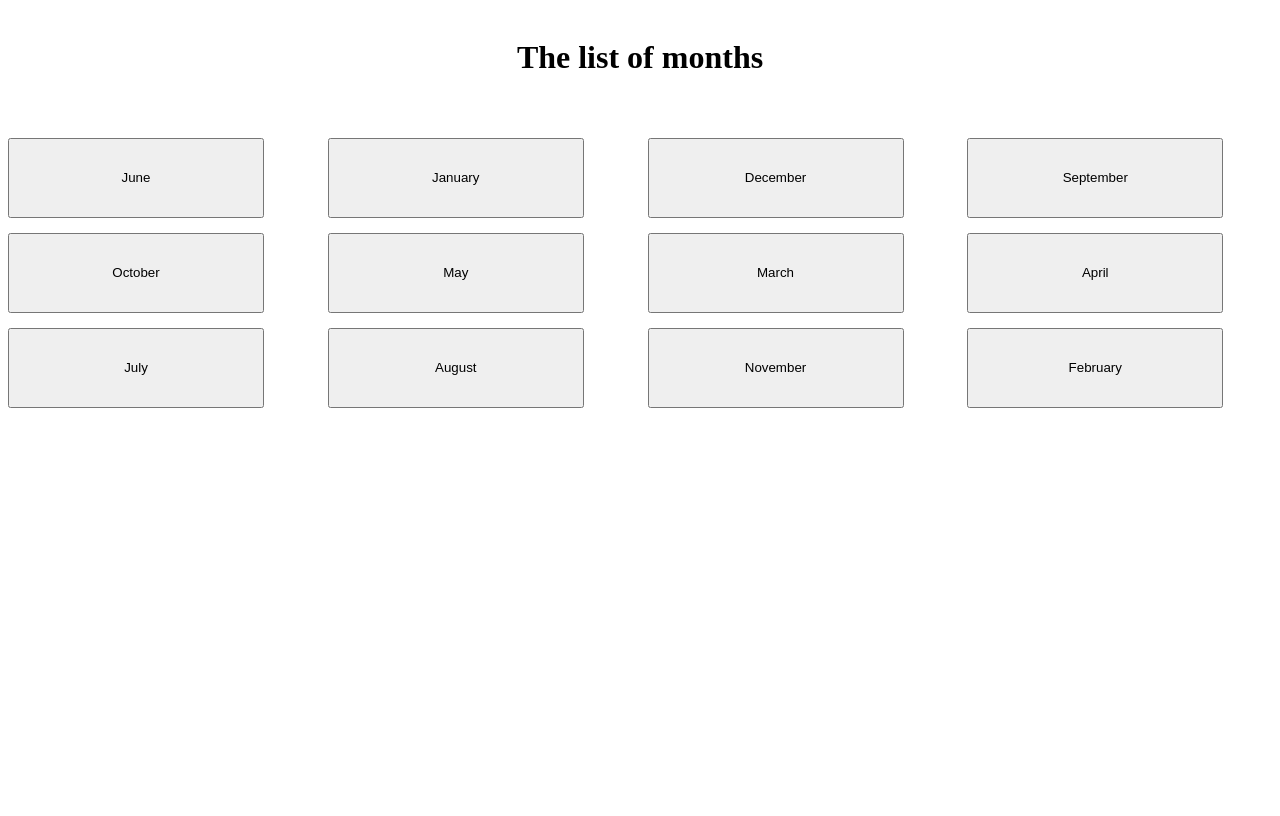
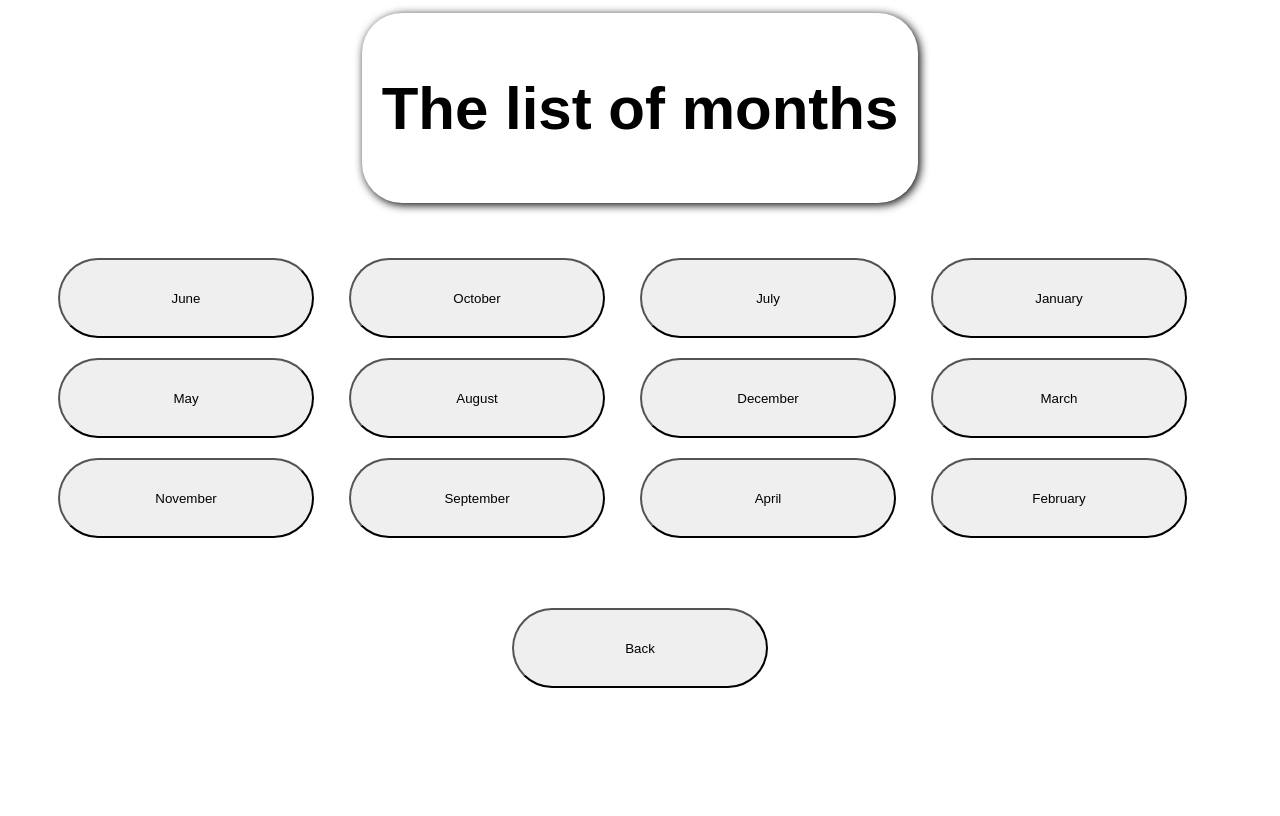
Before and after one commit to Dmate889/Expense_Tracker, a Django app: page /getmonths/ in a window 1280 px wide. Run offline with Django 5.2, Linux system fonts and the light colour scheme; data comes from the database, SQL or seed files in the repository.

Commit message:
style(getmonths): redesign getmonths.css layout and styling

```diff
--- a/expense_tracker/base/static/base/base.css
+++ b/expense_tracker/base/static/base/base.css
@@ -1,4 +1,5 @@
 button{
     height: 10vh;
     width: 20vw;
+    border-radius: 40px;
 }
--- a/expense_tracker/base/static/base/getmonths.css
+++ /dev/null
@@ -1,14 +0,0 @@
-.months {
-    display: grid;
-    grid-auto-flow: column;
-    grid-template-rows: repeat(3, auto);
-    gap: 15px;
-    margin-top: 30px;
-}
-
-.title_months{
-    display: flex;
-    justify-content: center;
-    padding: 10px;
-
-}
--- /dev/null
+++ b/expense_tracker/base/static/base/getmonths_v2.css
@@ -0,0 +1,24 @@
+body {
+    display: grid;
+    grid-template-rows: 1fr 2fr 1fr;
+    min-height: 100vh;
+}
+.title_months{
+    justify-self: center;
+    align-self: center;
+    font-size: 30px;
+    font-family: Arial, Helvetica, sans-serif;
+    padding: 20px;
+    box-shadow: 2px 2px 10px black;
+    border-radius: 40px;
+}
+
+.months{
+    display: grid;
+    grid-template-columns: repeat(4, auto);
+    padding: 50px;
+}
+
+.backButton{
+    justify-self: center;
+}
--- a/expense_tracker/base/templates/base/getmonths.html
+++ b/expense_tracker/base/templates/base/getmonths.html
@@ -1,6 +1,9 @@
-{% extends "base/base.html" %} {% load static %} {% block styles %}
-<link rel="stylesheet" href="{% static 'base/getmonths.css' %}" />
-{% endblock styles %} {% block content %}
+{% extends "base/base.html" %}
+{% load static %}
+{% block styles %}
+<link rel="stylesheet" href="{% static 'base/getmonths_v2.css' %}" />
+{% endblock styles %}
+{% block content %}
 <div class="title_months">
     <h1>The list of months</h1>
 </div>
@@ -11,5 +14,10 @@
   </a>
   {% endfor %}
 </div>
+<div class="backButton">
+  <a href="{% url 'home' %}">
+    <button>Back</button>
+  </a>
+</div>
 
 {% endblock content %}
--- a/expense_tracker/expense_tracker/settings.py
+++ b/expense_tracker/expense_tracker/settings.py
@@ -115,7 +115,10 @@ USE_TZ = True
 # Static files (CSS, JavaScript, Images)
 # https://docs.djangoproject.com/en/5.2/howto/static-files/
 
-STATIC_URL = "static/"
+STATIC_URL = '/static/'
+STATICFILES_DIRS = [
+    BASE_DIR / "base" / "static",
+]
 
 # Default primary key field type
 # https://docs.djangoproject.com/en/5.2/ref/settings/#default-auto-field
```
